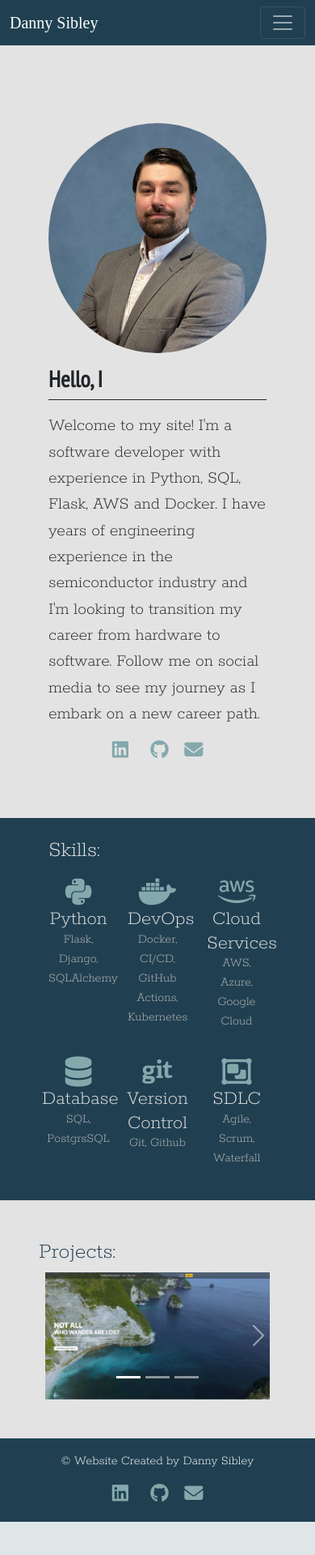
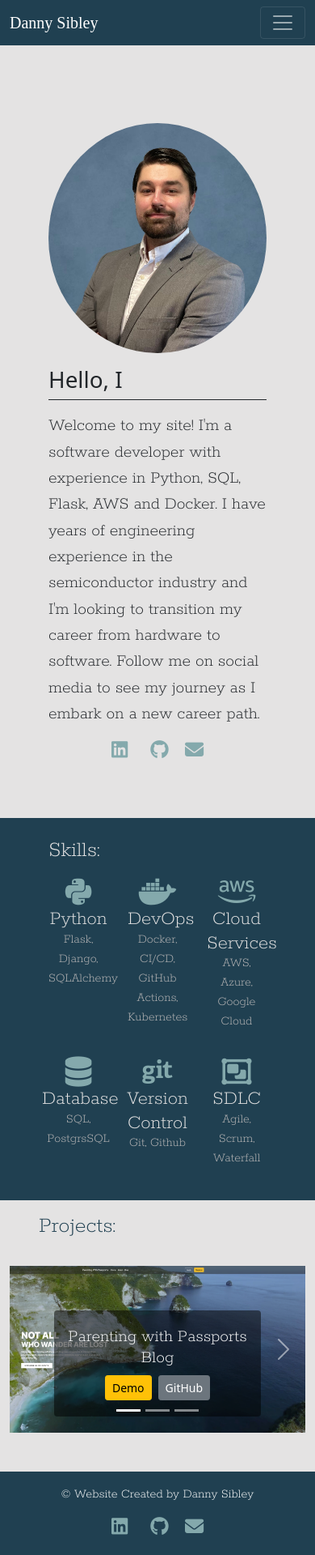
Before and after one commit to Danny-Sibley/Portfolio-site-v2, a Flask app: page / in a window 390 px wide. Shown: the whole page at 81% size. Before the commit the page ends 1879 px from the top, so only its background shows below. Run offline with Flask 2, Linux system fonts and the light colour scheme; some libraries are stand-ins or nearby versions; some web fonts are replaced.

Commit message:
updated site to make more mobile friendly

```diff
--- a/build/resume.html
+++ b/build/resume.html
@@ -46,7 +46,7 @@
                         <a class="nav-link active" aria-current="page" href="/resume.html">Resume</a>
                     </li>
                     <li class="nav-item">
-                        <a class="nav-link " data-bs-toggle="modal" data-bs-target="#exampleModal">Contact me</a>
+                        <a class="nav-link" data-bs-toggle="modal" data-bs-target="#exampleModal">Contact me</a>
                     </li>
                 </ul>
             </div>
@@ -61,7 +61,6 @@
                     <div class="modal-header bg-white">
                         <h5 class="modal-title" id="exampleModalLabel">Contact info</h5>
                         <button type="button" class="btn-close" data-bs-dismiss="modal" aria-label="Close">
-                            <span aria-hidden="true">&times;</span>
                         </button>
                     </div>
                     <div class="modal-body text-white">
--- a/static/css/style.css
+++ b/static/css/style.css
@@ -5,7 +5,7 @@
 
 body,
 html {
-    font-family: "PT Sans Narrow", sans-serif;
+    /* font-family: "PT Sans Narrow", sans-serif; */
     background-color: #204051;
     height: 100%;
 }
@@ -17,11 +17,9 @@ html {
 
 #introSec {
     background-color: #E4E3E3;
+    /* font-family: "Rokkitt", serif; */
 }
 
-#introSec  {
-    /* font-family: "Rokkitt", serif; */
-}
 
 .fab {
     color: #84A9AC;
@@ -62,7 +60,10 @@ html {
     color: #204051;
 }
 
-#projects h2, h4,p, h3  {
+#projects h2,
+h4,
+p,
+h3 {
     font-family: "Rokkitt", serif;
 }
 
--- a/templates/index.html
+++ b/templates/index.html
@@ -61,7 +61,7 @@
                         <img class="rounded-circle img-fluid" src="static/imgs/headshot.jpeg" alt="Profile Photo" />
                     </div>
                     <div class="col-sm-12 col-md-8">
-                        <h1 class="fw-bold" id="text"></h1>
+                        <h1 id="text"></h1>
                         <p class="border-top pt-3 border-dark lead fs-4">
 
 
@@ -146,13 +146,13 @@
 
     <!-- Projects carousel -->
     <section id="projects">
-        <div class="container-fluid px-5 pb-5 g-2">
-            <div class="row pt-5 align-items-center">
-                <div class="col-6  text-left ">
-                    <h1>Projects:</h1>
-                </div>
+        <div class="row px-5 mb-4 rounded-3">
+            <div class="col-6 pt-3">
+                <h1>Projects:</h1>
             </div>
-            <div id="carouselExampleCaptions" class="carousel slide container fluid" data-bs-ride="carousel">
+        </div>
+        <div class="container-md  pb-5">
+            <div id="carouselExampleCaptions" class="carousel slide" data-bs-ride="carousel">
                 <div class="carousel-indicators">
                     <button type="button" data-bs-target="#carouselExampleCaptions" data-bs-slide-to="0" class="active"
                         aria-current="true" aria-label="Slide 1"></button>
@@ -164,37 +164,59 @@
                 <div class="carousel-inner">
                     <div class="carousel-item active">
                         <a href="https://parenting-with-passports.herokuapp.com/"><img src="static/imgs/PWP_BLOG.png"
-                                href="#" class="d-block w-100" alt="Travel Blog"> </a>
-                        <div class="carousel-caption d-none d-md-block">
+                                class="d-block w-100" alt="Travel Blog"> </a>
+                        <!-- Div only shows on med or smaller screens -->
+                        <div class="carousel-caption d-md-none bg-black rounded " style="--bs-bg-opacity: .5;">
+                            <h4>Parenting with Passports Blog</h4>
+                            <a class="btn btn-sm btn-warning mx-1"
+                                href="https://parenting-with-passports.herokuapp.com/">Demo</a><a
+                                class="btn btn-sm btn-secondary mx-1"
+                                href="https://github.com/Danny-Sibley/Travel_Blog_Project">GitHub</a>
+                        </div>
+                        <div class="carousel-caption d-none d-md-block bg-black rounded" style="--bs-bg-opacity: .5;">
                             <h2>Parenting with Passports Blog</h2>
                             <p class="h4 pb-2">Blog created using Flask, PostgreSQL, SQLAlchemy, and deployed with
                                 Heroku. </p>
-                            <p><a class="btn btn-lg btn-warning mx-3"
-                                    href="https://parenting-with-passports.herokuapp.com/">Live Demo</a><a
-                                    class="btn btn-lg btn-secondary mx-3"
+                            <p><a class="btn btn-lg btn-warning mx-1"
+                                    href="https://parenting-with-passports.herokuapp.com/">Demo</a><a
+                                    class="btn btn-lg btn-secondary mx-1"
                                     href="https://github.com/Danny-Sibley/Travel_Blog_Project">GitHub</a></p>
                         </div>
                     </div>
                     <div class="carousel-item">
                         <a href="https://danny-sibley-mlproject.herokuapp.com/"><img src="static/imgs/ML_Project.png"
                                 class="d-block w-100" alt="ML Project"></a>
-                        <div class="carousel-caption d-none d-md-block">
-                            <h2 class="text-black">Machine Learning Home Price Prediction</h2>
-                            <p class="h4 pb-2 text-black">Machine learning model that was created using 3000+ home sale
+                        <!-- Div only shows on med or smaller screens -->
+                        <div class="carousel-caption d-md-none bg-black rounded " style="--bs-bg-opacity: .5;">
+                            <h4>Machine Learning Home Price Model</h4>
+                            <a class="btn btn-sm btn-warning mx-1"
+                                href="https://danny-sibley-mlproject.herokuapp.com/">Demo</a><a
+                                class="btn btn-sm btn-secondary mx-1"
+                                href="https://github.com/Danny-Sibley/Housing_Prices_ML">GitHub</a>
+                        </div>
+                        <div class="carousel-caption d-none d-md-block bg-black rounded" style="--bs-bg-opacity: .5;">
+                            <h2>Machine Learning Home Price Model</h2>
+                            <p class="h4 pb-2">Machine learning model that was created using 3000+ home sale
                                 data points. Created using Flask, Pandas, Scikit-Learn. </p>
-                            <p><a class="btn btn-lg btn-warning mx-3"
-                                    href="https://danny-sibley-mlproject.herokuapp.com/">Live Demo</a><a
-                                    class="btn btn-lg btn-secondary mx-3"
+                            <p><a class="btn btn-lg btn-warning mx-1"
+                                    href="https://danny-sibley-mlproject.herokuapp.com/">Demo</a><a
+                                    class="btn btn-lg btn-secondary mx-1"
                                     href="https://github.com/Danny-Sibley/Housing_Prices_ML">GitHub</a></p>
                         </div>
                     </div>
                     <div class="carousel-item">
                         <a href="https://github.com/Danny-Sibley/Space_invaders_Game"><img
                                 src="static/imgs/Space_Invaders.png" class="d-block w-100" alt="Space Invaders"></a>
-                        <div class="carousel-caption d-none d-md-block">
+                        <!-- Div only shows on med or smaller screens -->
+                        <div class="carousel-caption d-md-none bg-black rounded " style="--bs-bg-opacity: .5;">
+                            <h4>Space Invaders Game</h4>
+                            <a class="btn btn-sm btn-secondary mx-1"
+                                href="https://github.com/Danny-Sibley/Space_invaders_Game">GitHub</a>
+                        </div>
+                        <div class="carousel-caption d-none d-md-block bg-black rounded" style="--bs-bg-opacity: .5;">
                             <h2>Space Invaders Game</h2>
                             <p class="h4 pb-2">Space Invaders game created with python and the PyGame library.</p>
-                            <p><a class="btn btn-lg btn-warning mx-3"
+                            <p><a class="btn btn-lg btn-secondary mx-1"
                                     href="https://github.com/Danny-Sibley/Space_invaders_Game">GitHub</a>
                         </div>
                     </div>
@@ -210,6 +232,8 @@
                     <span class="visually-hidden">Next</span>
                 </button>
             </div>
+        </div>
+
     </section>
 
     <!-- Modal -->
@@ -219,8 +243,8 @@
                 <div class=" modal-content">
                     <div class="modal-header bg-white">
                         <h5 class="modal-title" id="exampleModalLabel">Contact info</h5>
-                        <button type="button" class="btn-close" data-bs-dismiss="modal" aria-label="Close">
-                            <span aria-hidden="true">&times;</span>
+                        <button type="button" class="btn-close " data-bs-dismiss="modal" aria-label="Close">
+
                         </button>
                     </div>
                     <div class="modal-body text-white">
--- a/templates/resume.html
+++ b/templates/resume.html
@@ -46,7 +46,7 @@
                         <a class="nav-link active" aria-current="page" href="{{url_for('resume')}}">Resume</a>
                     </li>
                     <li class="nav-item">
-                        <a class="nav-link " data-bs-toggle="modal" data-bs-target="#exampleModal">Contact me</a>
+                        <a class="nav-link" data-bs-toggle="modal" data-bs-target="#exampleModal">Contact me</a>
                     </li>
                 </ul>
             </div>
@@ -61,7 +61,6 @@
                     <div class="modal-header bg-white">
                         <h5 class="modal-title" id="exampleModalLabel">Contact info</h5>
                         <button type="button" class="btn-close" data-bs-dismiss="modal" aria-label="Close">
-                            <span aria-hidden="true">&times;</span>
                         </button>
                     </div>
                     <div class="modal-body text-white">
```
Also changed, not shown: build/index.html (+46 -22 lines), build/static/css/style.css (+6 -5 lines).
